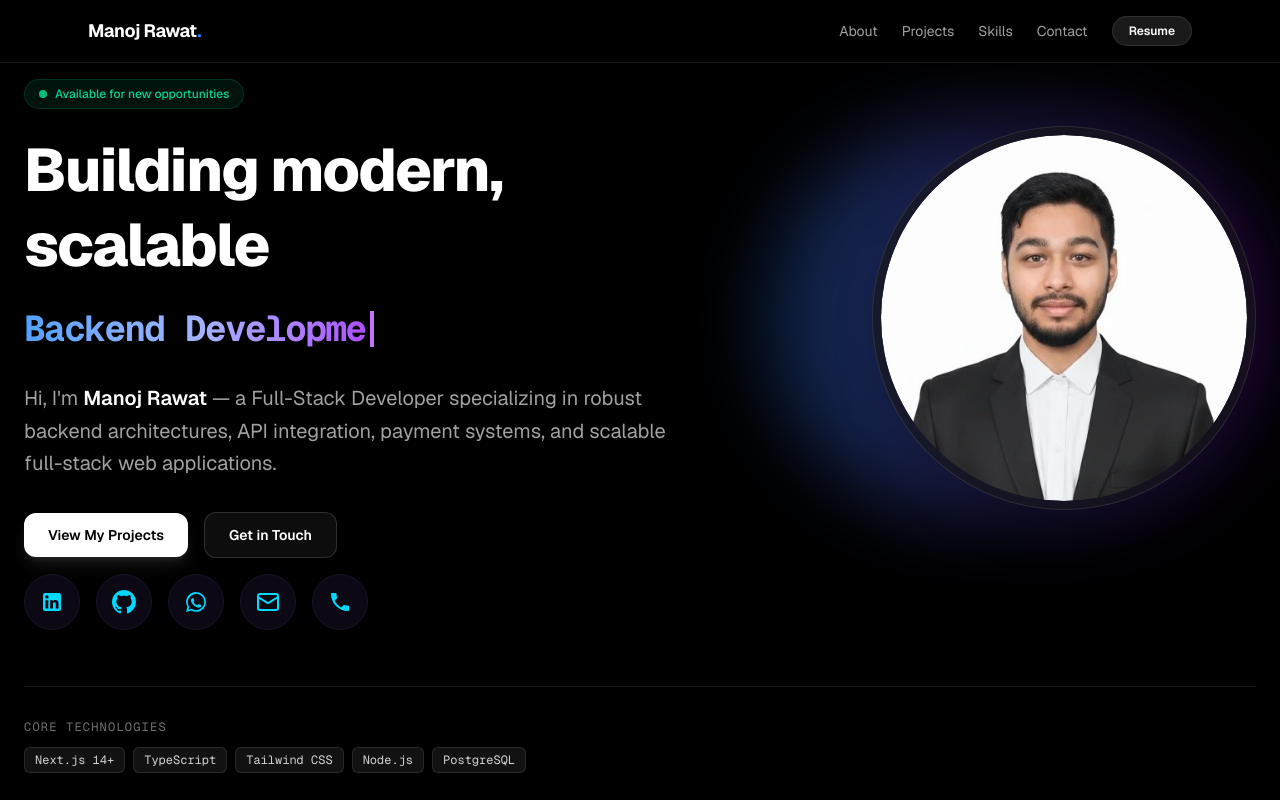
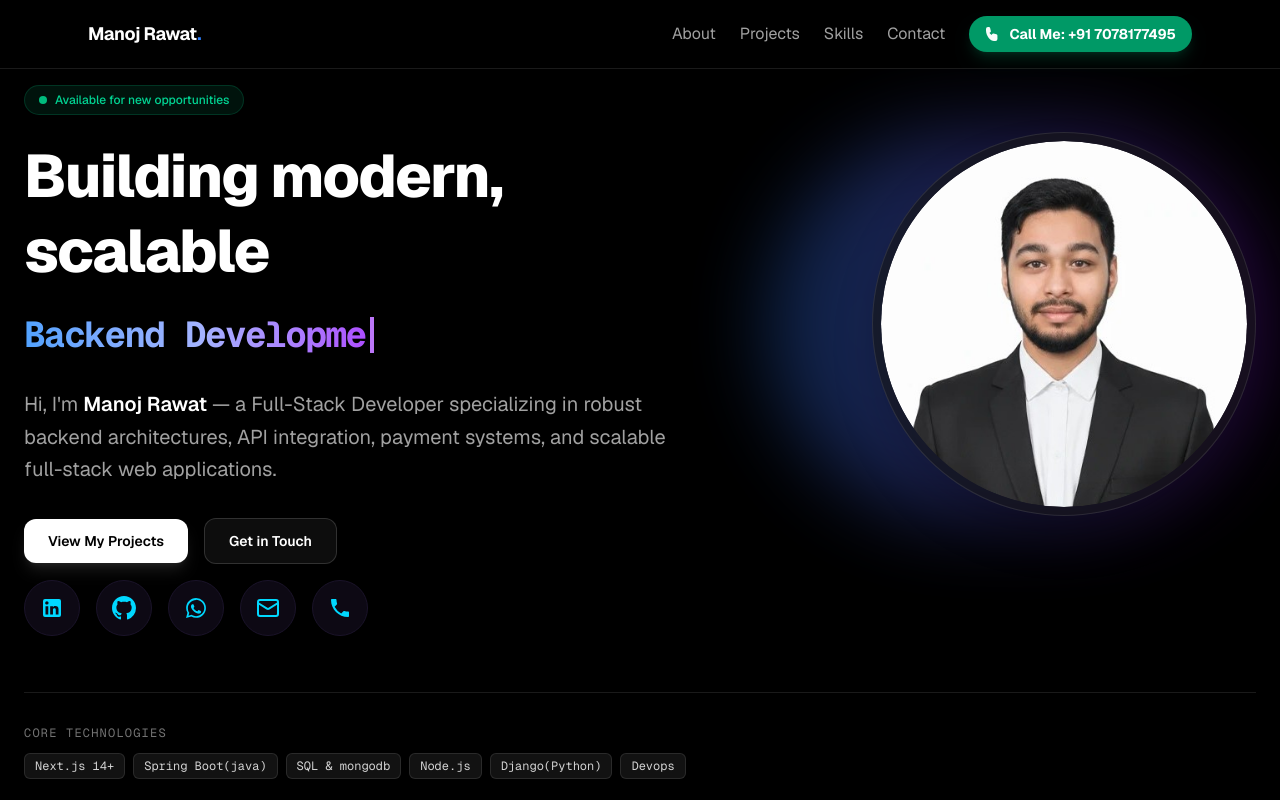
Before and after one commit to manojrawat87634/Portfolio, a Next.js app: page / in a window 1280 px wide. Shown: the top 800 px of the page. Built offline with nearby package versions, Linux system fonts and the light colour scheme.

Commit message:
contact details

```diff
--- a/app/component/hero/Hero.tsx
+++ b/app/component/hero/Hero.tsx
@@ -84,16 +84,19 @@ export default function Hero() {
             Next.js 14+
           </span>
           <span className="rounded-md border border-white/10 bg-neutral-900/80 px-2.5 py-1">
-            TypeScript
+            Spring Boot(java)
           </span>
           <span className="rounded-md border border-white/10 bg-neutral-900/80 px-2.5 py-1">
-            Tailwind CSS
+            SQL & mongodb
           </span>
           <span className="rounded-md border border-white/10 bg-neutral-900/80 px-2.5 py-1">
             Node.js
           </span>
           <span className="rounded-md border border-white/10 bg-neutral-900/80 px-2.5 py-1">
-            PostgreSQL
+            Django(Python)
+          </span>
+          <span className="rounded-md border border-white/10 bg-neutral-900/80 px-2.5 py-1">
+            Devops
           </span>
         </div>
       </div>
--- a/app/component/navbar/NavItem.tsx
+++ b/app/component/navbar/NavItem.tsx
@@ -2,6 +2,7 @@ export interface NavItem {
   label: string;
   href: string;
   isExternal?: boolean;
+  isCallButton?: boolean; // Added to distinguish high-priority phone call action
 }
 
 export const navItems: NavItem[] = [
@@ -9,5 +10,6 @@ export const navItems: NavItem[] = [
   { label: "Projects", href: "#projects" },
   { label: "Skills", href: "#skills" },
   { label: "Contact", href: "#contact" },
-  { label: "Resume", href: "/resume.pdf", isExternal: true },
+  { label: "Call Me: +91 7078177495", href: "tel:+1234567890", isCallButton: true },
+  // { label: "Resume", href: "/resume.pdf", isExternal: true },
 ];
--- a/app/component/navbar/Navbar.tsx
+++ b/app/component/navbar/Navbar.tsx
@@ -18,9 +18,6 @@ export default function Navbar() {
 
         {/* Desktop Navigation */}
         <LaptopNavbar />
-
-        {/* Mobile Navigation */}
-        <PhoneNav />
       </div>
     </header>
   );
--- a/app/component/navbar/laptop/LaptopNav.tsx
+++ b/app/component/navbar/laptop/LaptopNav.tsx
@@ -6,8 +6,31 @@ import { navItems } from "../NavItem";
 
 export default function LaptopNavbar() {
   return (
-    <nav className="hidden items-center gap-6 md:flex">
+    <nav className="flex items-center gap-6">
       {navItems.map((item) => {
+        // High-visibility Call Button designed for instant recognition
+        if (item.isCallButton) {
+          return (
+            <a
+              key={item.label}
+              href={item.href}
+              className="flex items-center gap-2 rounded-full bg-emerald-600 px-4 py-2 text-sm font-bold text-white shadow-lg shadow-emerald-600/20 transition-all hover:bg-emerald-500 hover:scale-105 active:scale-95"
+            >
+              {/* Phone Icon for immediate visual recognition */}
+              <svg
+                xmlns="http://www.w3.org/2000/svg"
+                viewBox="0 0 24 24"
+                fill="currentColor"
+                className="h-4 w-4 animate-pulse"
+              >
+                <path fillRule="evenodd" d="M1.5 4.5a3 3 0 0 1 3-3h1.372c.86 0 1.61.586 1.819 1.42l1.105 4.423a1.875 1.875 0 0 1-.694 1.955l-1.293.97c.135.32.417.976 1.258 1.817.84.84 1.498 1.122 1.818 1.258l.97-1.293a1.875 1.875 0 0 1 1.955-.694l4.423 1.105c.834.209 1.42.959 1.42 1.82V19.5a3 3 0 0 1-3 3h-2.25C8.552 22.5 1.5 15.448 1.5 6.75V4.5Z" clipRule="evenodd" />
+              </svg>
+              <span>{item.label}</span>
+            </a>
+          );
+        }
+
+        // External Link (e.g., Resume)
         if (item.isExternal) {
           return (
             <a
@@ -22,11 +45,12 @@ export default function LaptopNavbar() {
           );
         }
 
+        // Standard Navigation Links
         return (
           <Link
             key={item.label}
             href={item.href}
-            className="text-sm text-neutral-400 transition-colors hover:text-white"
+            className="text-md text-neutral-400 transition-colors hover:text-white"
           >
             {item.label}
           </Link>
```
